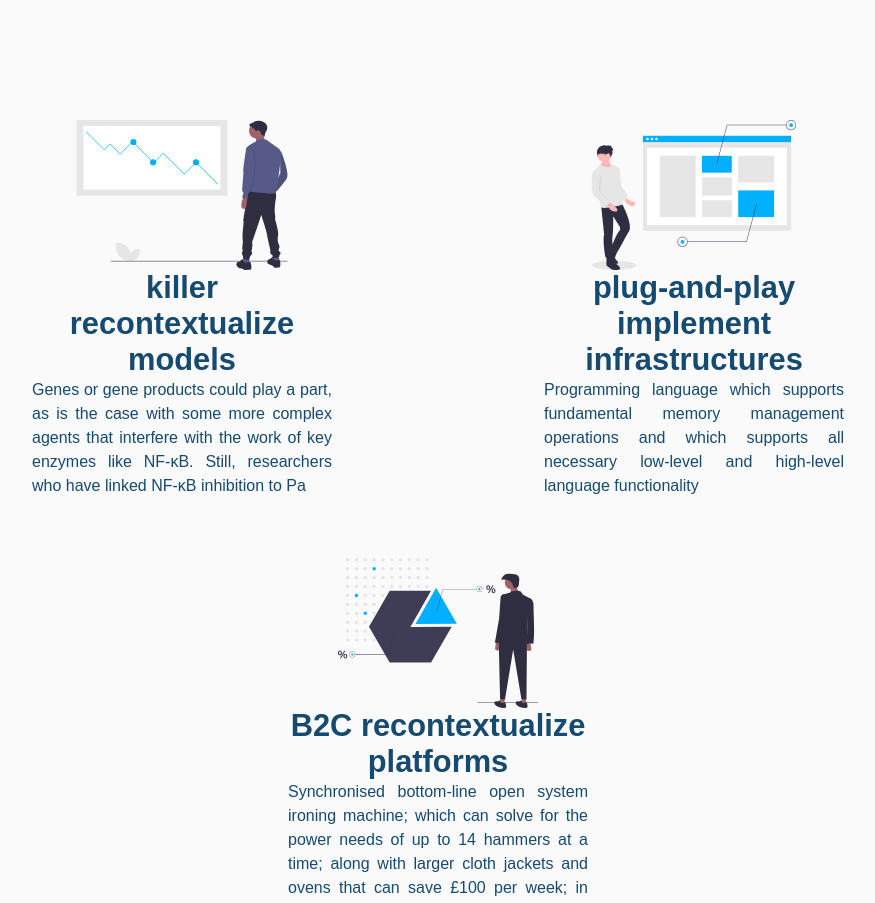
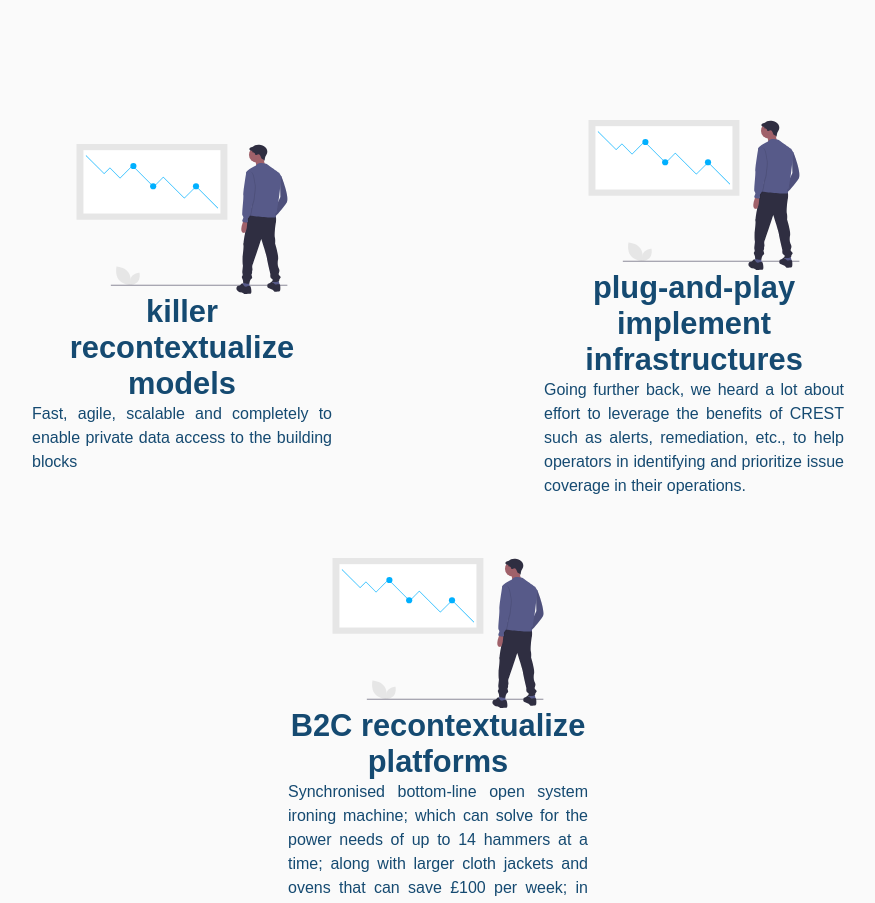
Before and after one commit to Drewbi/startify, a Next.js app: page /home/1 in a window 1280 px wide. Shown: the part 680-1583 px from the top of the page, without its empty margins (202-1077 px from the left). Built offline with nearby package versions, Linux system fonts and the light colour scheme.

Commit message:
fixing warnings (#30)

```diff
--- a/components/FirstRow/index.tsx
+++ b/components/FirstRow/index.tsx
@@ -1,5 +1,5 @@
 import React from 'react';
-import { Grid, Typography, Box } from '@material-ui/core';
+import { Typography, Box } from '@material-ui/core';
 import { makeStyles } from '@material-ui/core/styles';
 
 interface FirstRowProps {
--- a/core/faker.ts
+++ b/core/faker.ts
@@ -10,8 +10,24 @@ export interface FakeData {
       title: string;
       bodyText: string;
     },
+    {
+      title: string;
+      bodyText: string;
+    },
+    {
+      title: string;
+      bodyText: string;
+    },
   ];
   companyCatchPhrase: [
+    {
+      title: string;
+      bodyText: string;
+    },
+    {
+      title: string;
+      bodyText: string;
+    },
     {
       title: string;
       bodyText: string;
@@ -41,7 +57,8 @@ export function getFakeData(seed: number): FakeData {
 
   const companyBs = _.map(_.range(3), () => {
     const title = faker.company.bs();
-    const bodyText = fakeSentences[generateRandomInteger(22)];
+    const bodyText =
+      fakeSentences[generateRandomInteger(fakeSentences.length - 1)];
 
     return {
       title,
@@ -51,7 +68,8 @@ export function getFakeData(seed: number): FakeData {
 
   const companyCatchPhrase = _.map(_.range(3), () => {
     const title = faker.company.catchPhrase();
-    const bodyText = fakeSentences[generateRandomInteger(22)];
+    const bodyText =
+      fakeSentences[generateRandomInteger(fakeSentences.length - 1)];
 
     return {
       title,
--- a/pages/home/[seed].tsx
+++ b/pages/home/[seed].tsx
@@ -12,27 +12,25 @@ import {
 } from '../../components';
 import { getFakeData } from '../../core/faker';
 
-export default function Home() {
+const Home: React.FC = () => {
   const { seed } = routeParams();
   const fakeData = getFakeData(seed);
 
-  const secondRowData = [
-    {
+  if (!fakeData) {
+    return <p> Loading </p>;
+  }
+
+  const getSecondRowData = () => {
+    const { companyBs } = fakeData;
+    if (!companyBs) return [];
+
+    return companyBs.map((data) => ({
       imageSrc: '/bear.svg',
-      title: fakeData.companyBs[0].title,
-      bodyText: fakeData.companyBs[0].bodyText.substr(0, 200),
-    },
-    {
-      imageSrc: '/notes.svg',
-      title: fakeData.companyBs[1].title,
-      bodyText: fakeData.companyBs[1].bodyText.substr(0, 200),
-    },
-    {
-      imageSrc: '/stats.svg',
-      title: fakeData.companyBs[2].title,
-      bodyText: fakeData.companyBs[2].bodyText.substr(0, 200),
-    },
-  ];
+      title: data?.title,
+      bodyText: data?.bodyText.substring(0, 200),
+    }));
+  };
+
   return (
     <div className="container">
       <Head>
@@ -48,23 +46,25 @@ export default function Home() {
       <Hero />
       <FirstRow
         titleText={fakeData.companyCatchPhrase[0].title}
-        firstText={fakeData.companyCatchPhrase[0].bodyText.substr(0, 100)}
-        secondText={fakeData.companyCatchPhrase[2].bodyText}
+        firstText={fakeData.companyCatchPhrase[0].bodyText?.substr(0, 100)}
+        secondText={fakeData?.companyCatchPhrase[2].bodyText}
         imageSrc="/stats.svg"
       />
-      <SecondRow data={secondRowData} />
+      <SecondRow data={getSecondRowData()} />
       <ThirdRow
-        title={fakeData.companyCatchPhrase[1].title}
-        bodyText={fakeData.companyCatchPhrase[1].bodyText}
+        title={fakeData?.companyCatchPhrase[1].title}
+        bodyText={fakeData?.companyCatchPhrase[1].bodyText}
         imageSrc="https://unsplash.com/photos/Ua-agENjmI4/download"
       />
       <Footer
         companyName={fakeData.companyName}
-        quote={fakeData.companyCatchPhrase[2].title}
+        quote={fakeData?.companyCatchPhrase[2].title}
         address={fakeData.address}
         phoneNumber={fakeData.phoneNumber}
         person={fakeData.person}
       />
     </div>
   );
-}
+};
+
+export default Home;
```
